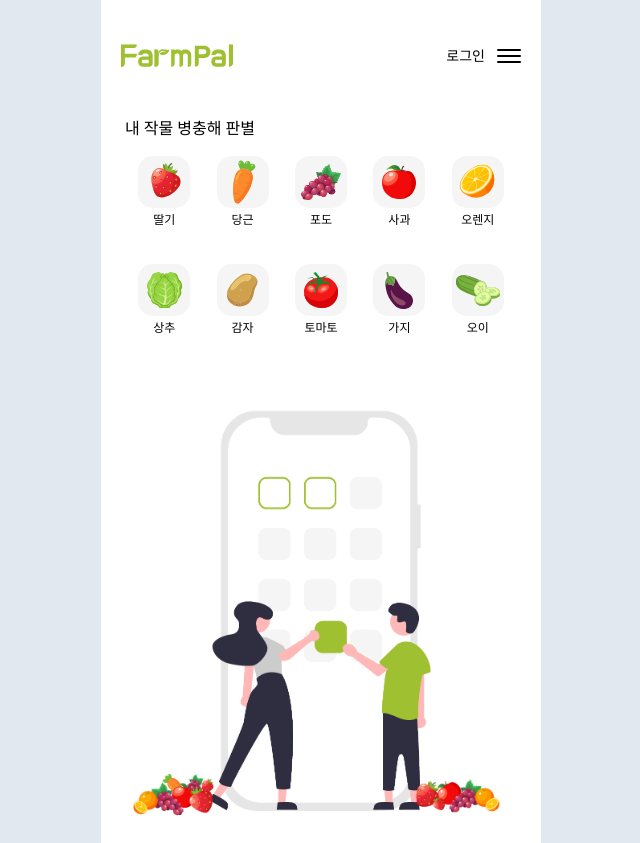
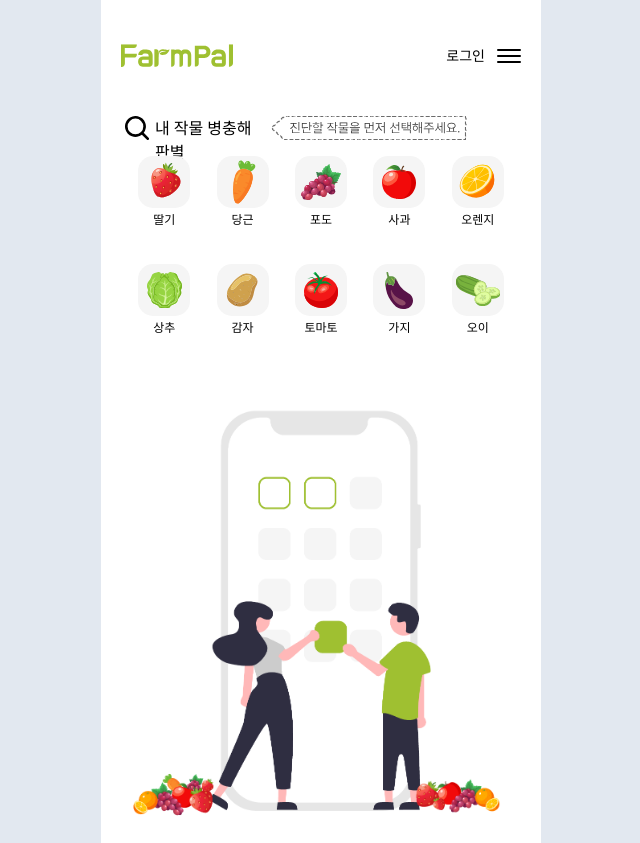
Before and after one commit to KGUardians/FARMEASY-WEB, a React (Vite) app: page /determine in a window 1280 px wide. Shown: the whole page, without its empty margins (319-959 px from the left). Built offline with nearby package versions, Linux system fonts and the light colour scheme; a web font is replaced by a local one.

Commit message:
design: DeterminePage 디자인 변경
- 작물 선택 안내 이미지 및 아이콘 추가

```diff
--- a/src/components/Determinepage/SelectCard.tsx
+++ b/src/components/Determinepage/SelectCard.tsx
@@ -1,13 +1,24 @@
 import { Link } from 'react-router-dom';
 import { cropData } from '../../mocks/mockData';
 import { CropButton } from './CropButton';
+import useCropStore from '../../store/cropStore';
+import selectCropImage from '../../../public/selectCropFirst.svg';
+import searchIcon from '../../../public/searchIcon.svg';
 
 const SelectCard = () => {
+  const selectedCrop = useCropStore((state) => state.selectedCrop);
+
   return (
     <>
       <Link to="/determine" className="grid justify-items-center">
-        <div className="justify-self-start">
-            <p className="font-semibold">내 작물 병충해 판별</p>
+        <div className="flex justify-self-start">
+          <img src={searchIcon} alt="searchIcon" />
+          <p className="mx-1.5 font-semibold">내 작물 병충해 판별</p>
+          {selectedCrop ? (
+            <></>
+          ) : (
+            <img src={selectCropImage} alt="selectCropFirst" />
+          )}
         </div>
         <div className="grid w-full grid-cols-5 my-4">
           {cropData.map((item) => (
```
Also changed, not shown: public/searchIcon.svg (added), public/selectCropFirst.svg (added).
